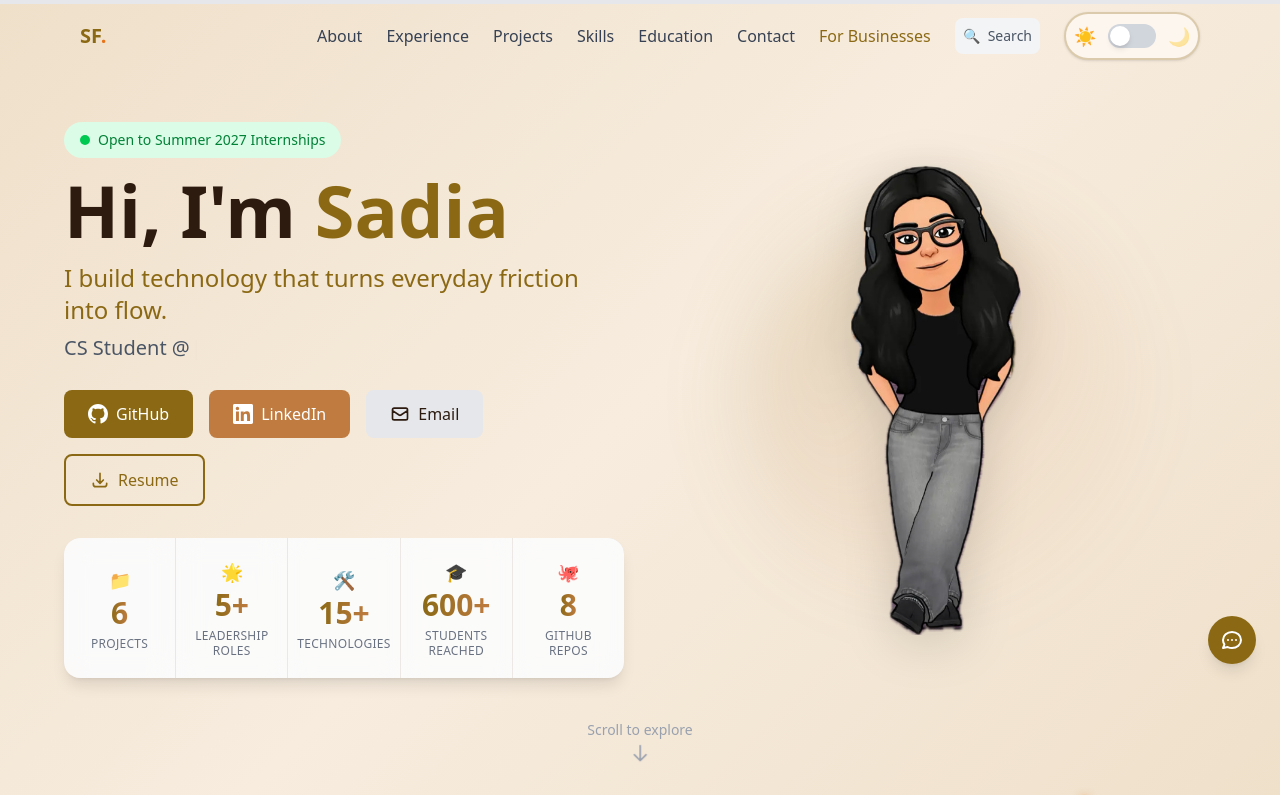
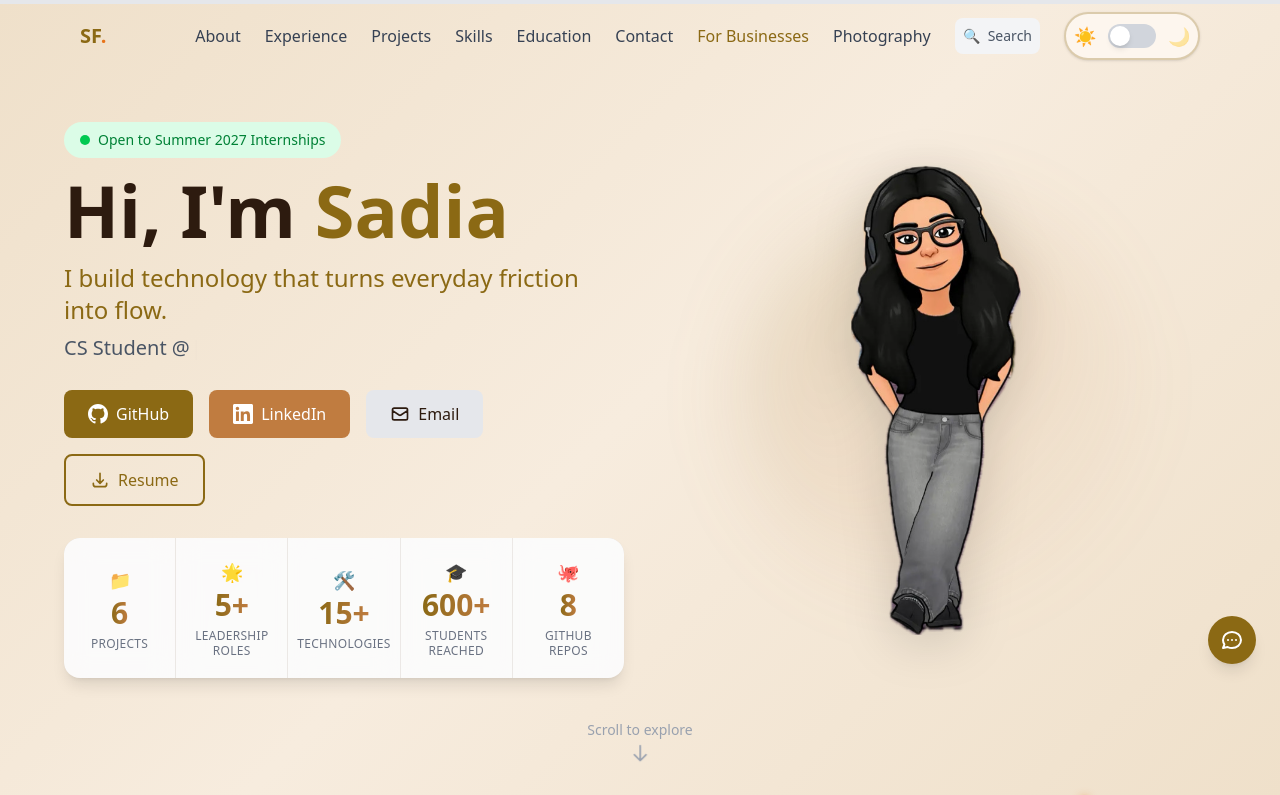
Before and after one commit to Sadia-F/sadia-portfolio, a Next.js app: page / in a window 1280 px wide. Shown: the top 795 px of the page. Built offline with nearby package versions, Linux system fonts and the light colour scheme.

Commit message:
Add photography to site navigation

```diff
--- a/app/components/Navbar.tsx
+++ b/app/components/Navbar.tsx
@@ -57,6 +57,12 @@ export default function Navbar() {
             >
               For Businesses
             </Link>
+            <Link
+              href="/photography"
+              className="text-gray-700 dark:text-gray-300 hover:text-[#8B6914] dark:hover:text-[#C07C40] transition-colors"
+            >
+              Photography
+            </Link>
             {/* Search Button */}
             <button
               onClick={() => setIsSearchOpen(true)}
@@ -106,6 +112,13 @@ export default function Navbar() {
               >
                 For Businesses
               </Link>
+              <Link
+                href="/photography"
+                onClick={() => setIsMobileMenuOpen(false)}
+                className="text-gray-700 dark:text-gray-300 hover:text-[#8B6914] dark:hover:text-[#C07C40] transition-colors"
+              >
+                Photography
+              </Link>
               <button
                 onClick={() => {
                   setIsSearchOpen(true);
```
